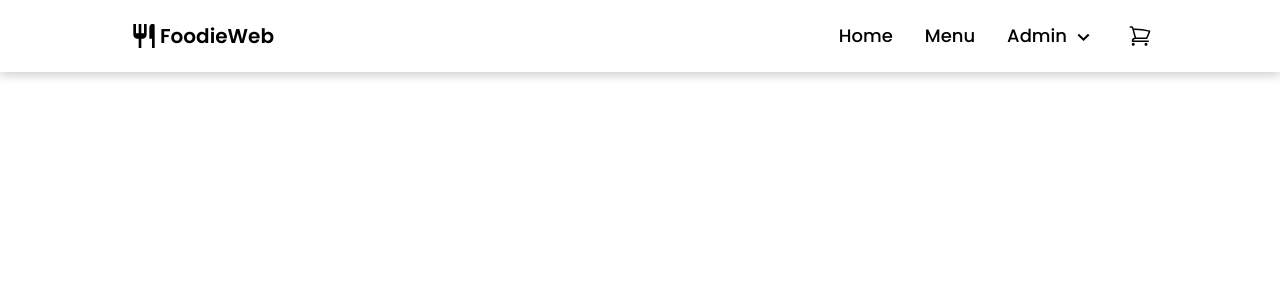
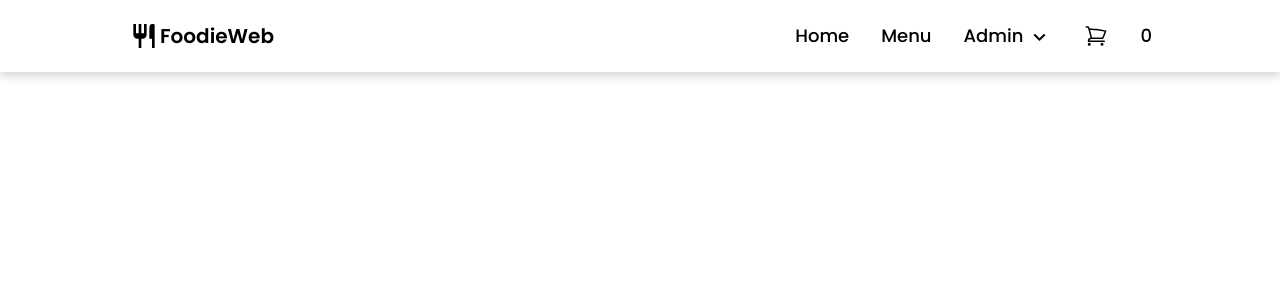
Before and after one commit to FatimaIrshad123/Restaurant-website, a React (Vite) app in the folder frontend/: page /cart in a window 1280 px wide. Shown: the top 300 px of the page. Built offline with nearby package versions, Linux system fonts and the light colour scheme.

Commit message:
added cart page

```diff
--- a/frontend/src/App.jsx
+++ b/frontend/src/App.jsx
@@ -1,4 +1,4 @@
-import React from "react";
+import React,{useState} from "react";
 import Navbar from "./components/Navbar";
 
 import {
@@ -11,19 +11,22 @@ import LandingPage from "./components/LandingPage";
 import Signup from "./components/Signup";
 import AddMenu from "./components/AddMenu";
 import Menu from "./components/Menu";
+import Cart from "./components/Cart";
 
 const App = () => {
+  const [cart,setCart] = useState(0)
   return (
 
     <div>
   <BrowserRouter>
-        <Navbar />
+        <Navbar size={cart}/>
         <Routes>
           <Route path="/" element={<LandingPage />}/>
           <Route path="/login" element={<Login />}/>
           <Route path='/signup' element={<Signup/>}/>
           <Route path="/addmenu" element={<AddMenu/>}/>
           <Route path="/menu" element={<Menu/>}/>
+          <Route path= '/cart' element={<Cart />}/>
         </Routes>
       </BrowserRouter>
 
--- /dev/null
+++ b/frontend/src/components/Cart.jsx
@@ -0,0 +1,10 @@
+import { useState } from "react"
+
+export default function Cart(){
+    const [cart,setCart] = useState(0)
+    return (
+        <div>
+
+        </div>
+    )
+}
--- a/frontend/src/components/Navbar.jsx
+++ b/frontend/src/components/Navbar.jsx
@@ -7,7 +7,7 @@ import { AiOutlineMenuUnfold } from "react-icons/ai";
 import { BiChevronDown } from "react-icons/bi";
 import { AiOutlineClose } from "react-icons/ai";
 
-const Navbar = () => {
+const Navbar = ({size}) => {
   const [menu, setMenu] = useState(false);
 
   const handleChange = () => {
@@ -65,10 +65,15 @@ const Navbar = () => {
               </ul>
             </div>
             <NavLink>
+
               <svg xmlns="http://www.w3.org/2000/svg" fill="none" viewBox="0 0 24 24" stroke-width="1.5" stroke="currentColor" class="w-6 h-6">
+
                 <path stroke-linecap="round" stroke-linejoin="round" d="M2.25 3h1.386c.51 0 .955.343 1.087.835l.383 1.437M7.5 14.25a3 3 0 0 0-3 3h15.75m-12.75-3h11.218c1.121-2.3 2.1-4.684 2.924-7.138a60.114 60.114 0 0 0-16.536-1.84M7.5 14.25 5.106 5.272M6 20.25a.75.75 0 1 1-1.5 0 .75.75 0 0 1 1.5 0Zm12.75 0a.75.75 0 1 1-1.5 0 .75.75 0 0 1 1.5 0Z" />
+                0
               </svg>
+
             </NavLink>
+            <span>{size}</span>
           </nav>
 
           <div className="md:hidden flex items-center">
```
Also changed, not shown: frontend/src/components/Home.jsx (+1 -9 lines), 1 other file (tests, documents, lock files or other folders).
